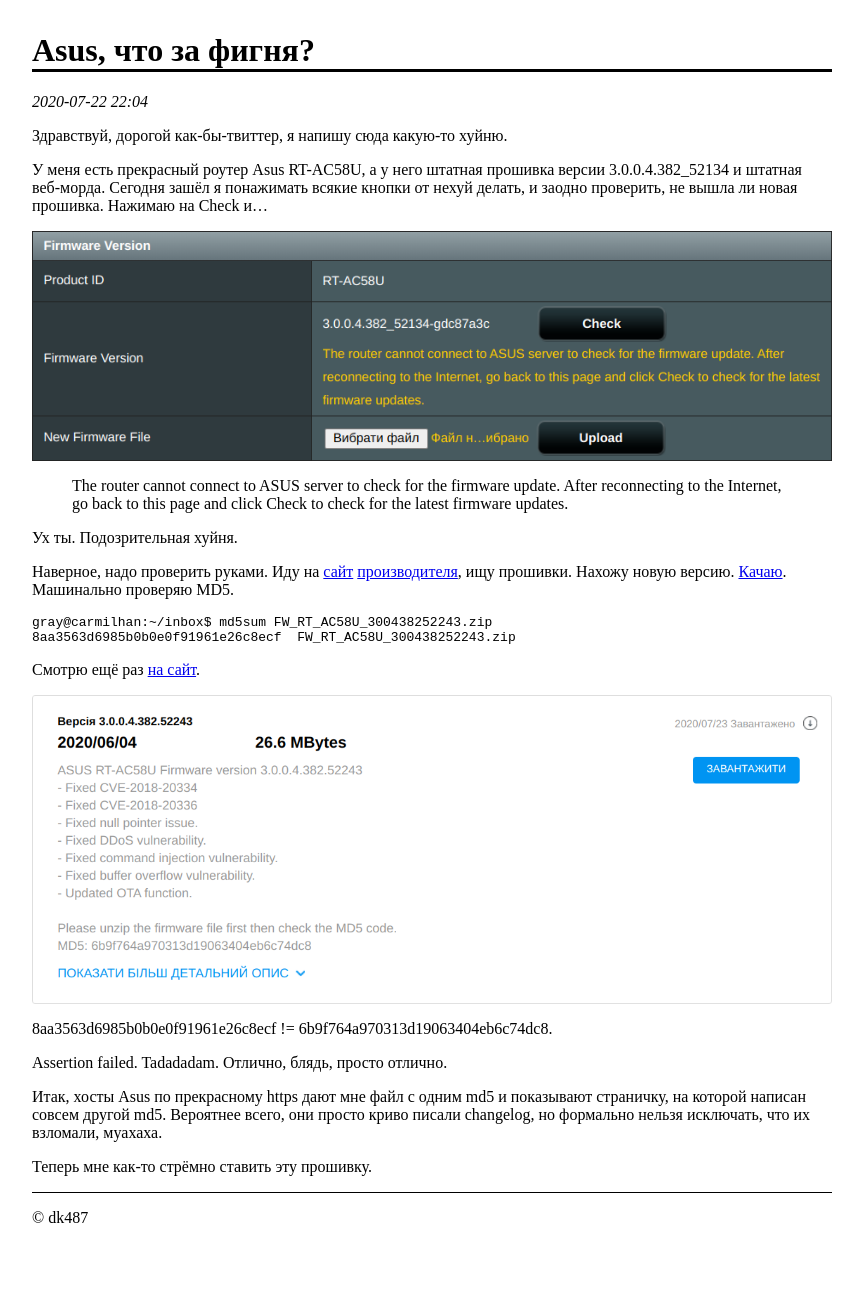
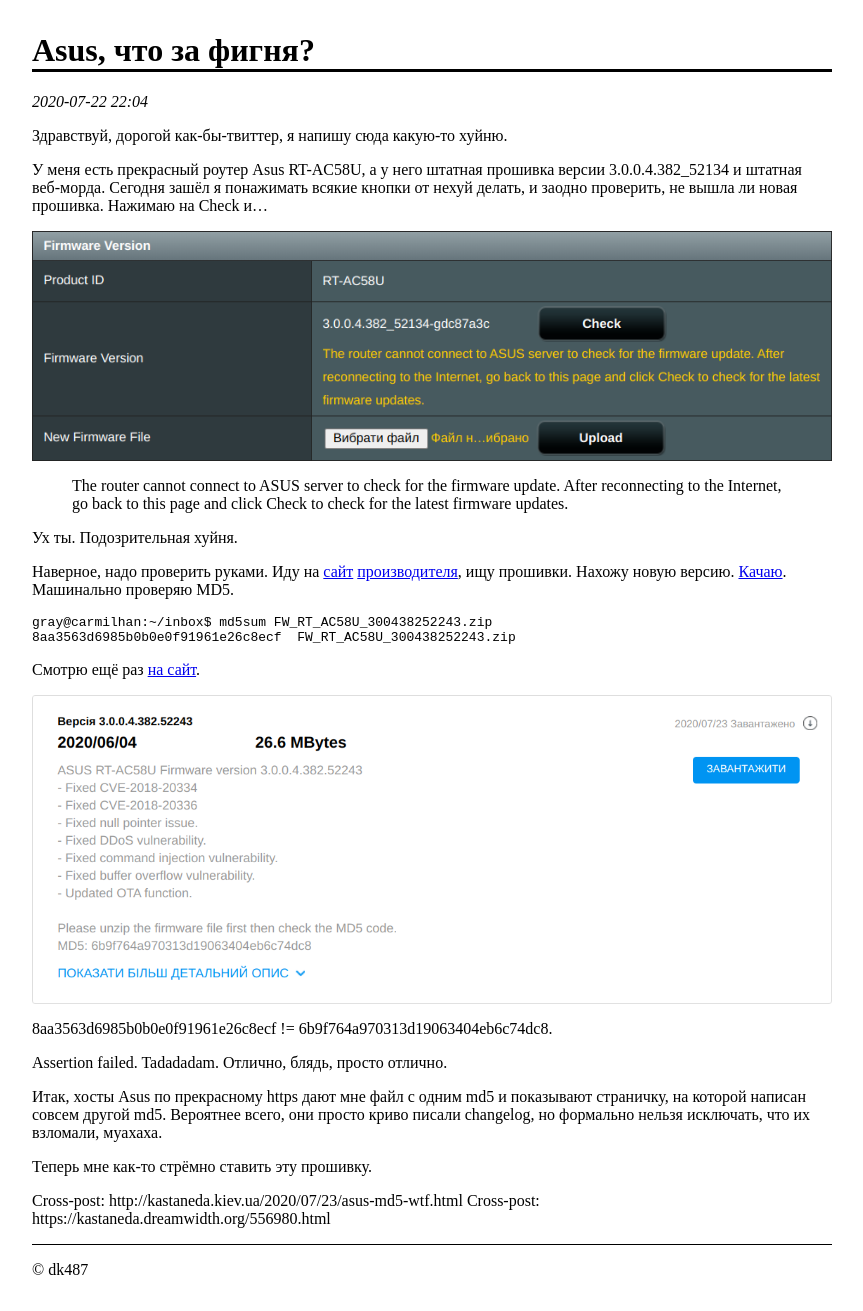
Before and after one commit to dk487/test.de.co.ua, a Jekyll site: the page built from _posts/2020-07-23-asus-chto-za-fighnia.markdown, in a window 1280 px wide. Shown: the whole page, without its empty margins (208-1071 px from the left). Built offline with Jekyll 4.4.1, drawn with Linux system fonts in a browser that asks for light colours; before the commit the page ends 1259 px from its top, so only the background shows below that; some of the changed lines change nothing that is shown.

Commit message:
Cross-post link

```diff
--- a/_posts/2020-07-23-asus-chto-za-fighnia.markdown
+++ b/_posts/2020-07-23-asus-chto-za-fighnia.markdown
@@ -32,6 +32,9 @@
 
 Теперь мне как-то стрёмно ставить эту прошивку.
 
+Cross-post: http://kastaneda.kiev.ua/2020/07/23/asus-md5-wtf.html
+Cross-post: https://kastaneda.dreamwidth.org/556980.html
+
 [1]: https://www.asus.com/Networking/RT-AC58U/HelpDesk_BIOS/
 [2]: https://www.asus.com/ua-ua/Networking/RT-AC58U/HelpDesk_BIOS/
 [3]: https://dlcdnets.asus.com/pub/ASUS/wireless/RT-AC58U/FW_RT_AC58U_300438252243.zip
```
